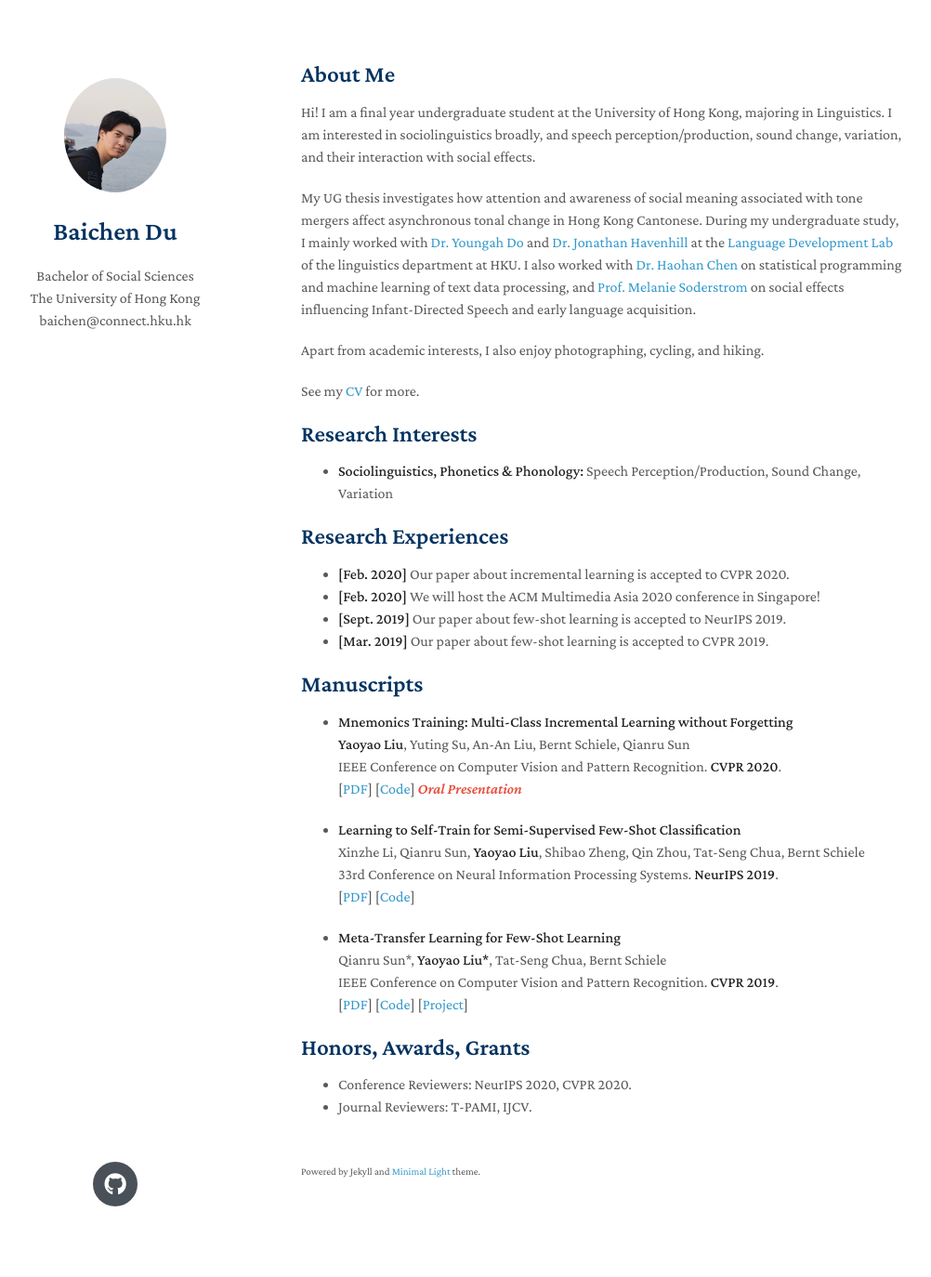
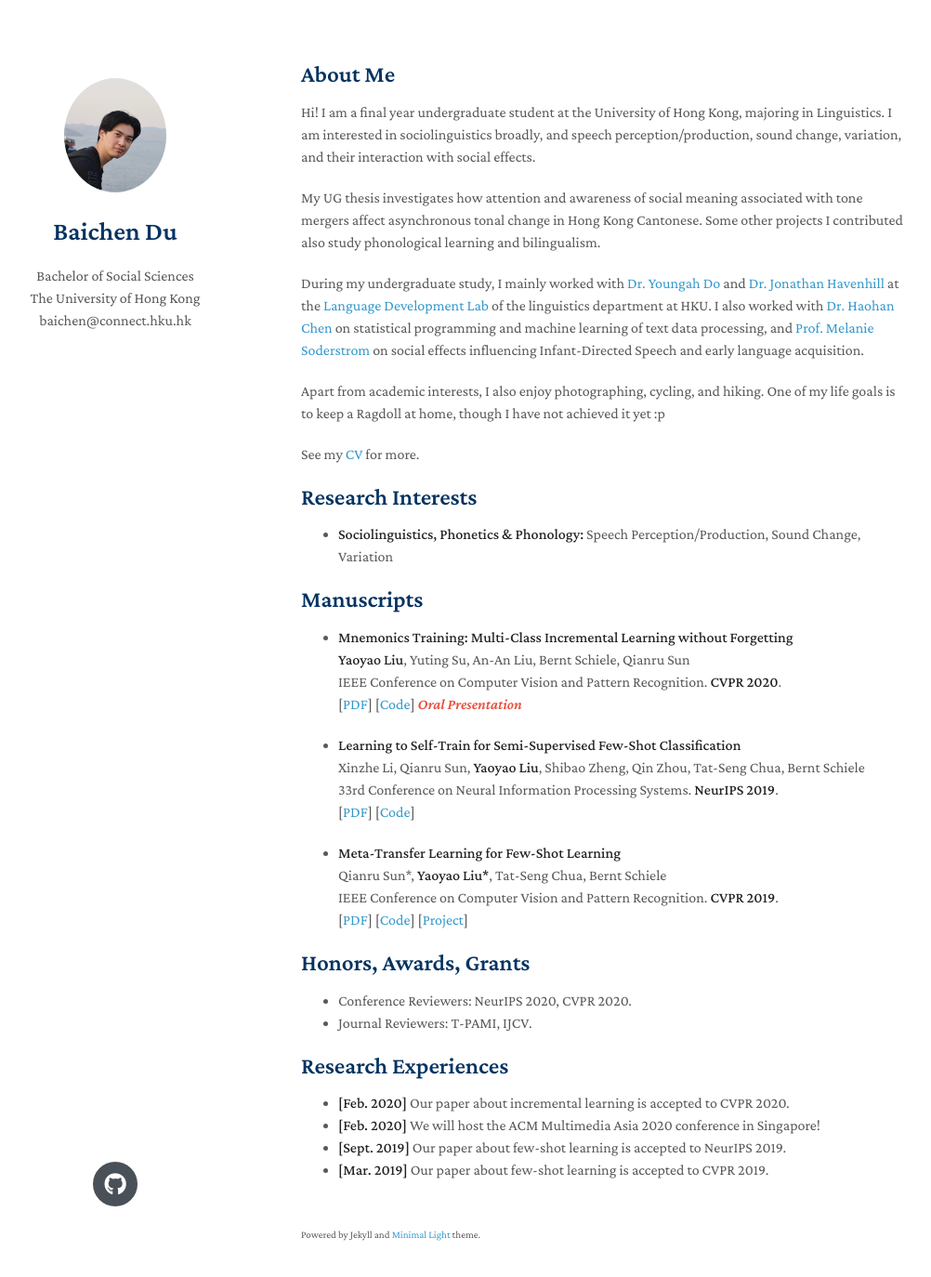
Before and after one commit to AlbertBaichenDu/AlbertBaichenDu.github.io, a Jekyll site: the page built from index.md, in a window 1280 px wide and 1400 px high. Shown: the top 1374 px of the window at 93% size, without its empty margins (146-1148 px from the left). Built offline with Jekyll 4.4.1, drawn with Linux system fonts in a browser that asks for light colours; nearby versions of some CDN libraries; a style sheet for code colours, icons or effects is not loaded; our own code applies the rules of GitHub Pages for plain Markdown files.

Commit message:
Update index.md

```diff
--- a/index.md
+++ b/index.md
@@ -6,22 +6,17 @@ layout: homepage
 
 Hi! I am a final year undergraduate student at the University of Hong Kong, majoring in Linguistics. I am interested in sociolinguistics broadly, and speech perception/production, sound change, variation, and their interaction with social effects.
 
-My UG thesis investigates how attention and awareness of social meaning associated with tone mergers affect asynchronous tonal change in Hong Kong Cantonese. During my undergraduate study, I mainly worked with [Dr. Youngah Do](https://repository.hku.hk/cris/rp/rp02160) and [Dr. Jonathan Havenhill](https://jhavenhill.com) at the [Language Development Lab](https://linguistics.hku.hk/ldlhku/) of the linguistics department at HKU. I also worked with [Dr. Haohan Chen](https://haohanchen.github.io/) on statistical programming and machine learning of text data processing, and [Prof. Melanie Soderstrom](https://home.cc.umanitoba.ca/~soderstr/) on social effects influencing Infant-Directed Speech and early language acquisition.
+My UG thesis investigates how attention and awareness of social meaning associated with tone mergers affect asynchronous tonal change in Hong Kong Cantonese. Some other projects I contributed also study phonological learning and bilingualism.
 
-Apart from academic interests, I also enjoy photographing, cycling, and hiking.
+During my undergraduate study, I mainly worked with [Dr. Youngah Do](https://repository.hku.hk/cris/rp/rp02160) and [Dr. Jonathan Havenhill](https://jhavenhill.com) at the [Language Development Lab](https://linguistics.hku.hk/ldlhku/) of the linguistics department at HKU. I also worked with [Dr. Haohan Chen](https://haohanchen.github.io/) on statistical programming and machine learning of text data processing, and [Prof. Melanie Soderstrom](https://home.cc.umanitoba.ca/~soderstr/) on social effects influencing Infant-Directed Speech and early language acquisition.
+
+Apart from academic interests, I also enjoy photographing, cycling, and hiking. One of my life goals is to keep a Ragdoll at home, though I have not achieved it yet :p
 
 See my [CV](https://albertbaichendu.github.io/assets/BAICHEN_DU_CV_2022-06-30.pdf) for more.
 
 ## Research Interests
 
 - **Sociolinguistics, Phonetics & Phonology:** Speech Perception/Production, Sound Change, Variation
-
-## Research Experiences
-
-- **[Feb. 2020]** Our paper about incremental learning is accepted to CVPR 2020.
-- **[Feb. 2020]** We will host the ACM Multimedia Asia 2020 conference in Singapore!
-- **[Sept. 2019]** Our paper about few-shot learning is accepted to NeurIPS 2019.
-- **[Mar. 2019]** Our paper about few-shot learning is accepted to CVPR 2019.
 
 ## Manuscripts
 
@@ -53,3 +48,10 @@ See my [CV](https://albertbaichendu.github.io/assets/BAICHEN_DU_CV_2022-06-30.pd
 
 - Conference Reviewers: NeurIPS 2020, CVPR 2020.
 - Journal Reviewers: T-PAMI, IJCV.
+
+## Research Experiences
+
+- **[Feb. 2020]** Our paper about incremental learning is accepted to CVPR 2020.
+- **[Feb. 2020]** We will host the ACM Multimedia Asia 2020 conference in Singapore!
+- **[Sept. 2019]** Our paper about few-shot learning is accepted to NeurIPS 2019.
+- **[Mar. 2019]** Our paper about few-shot learning is accepted to CVPR 2019.
```
